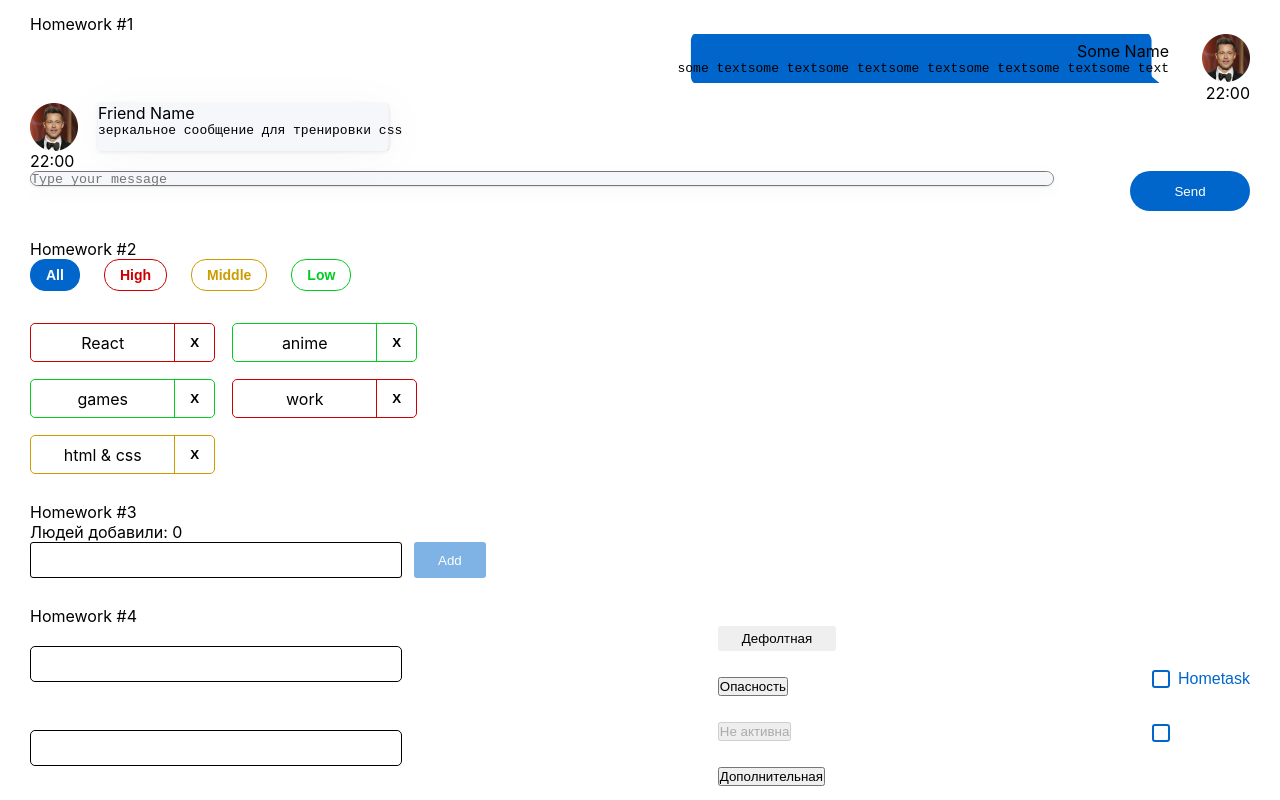
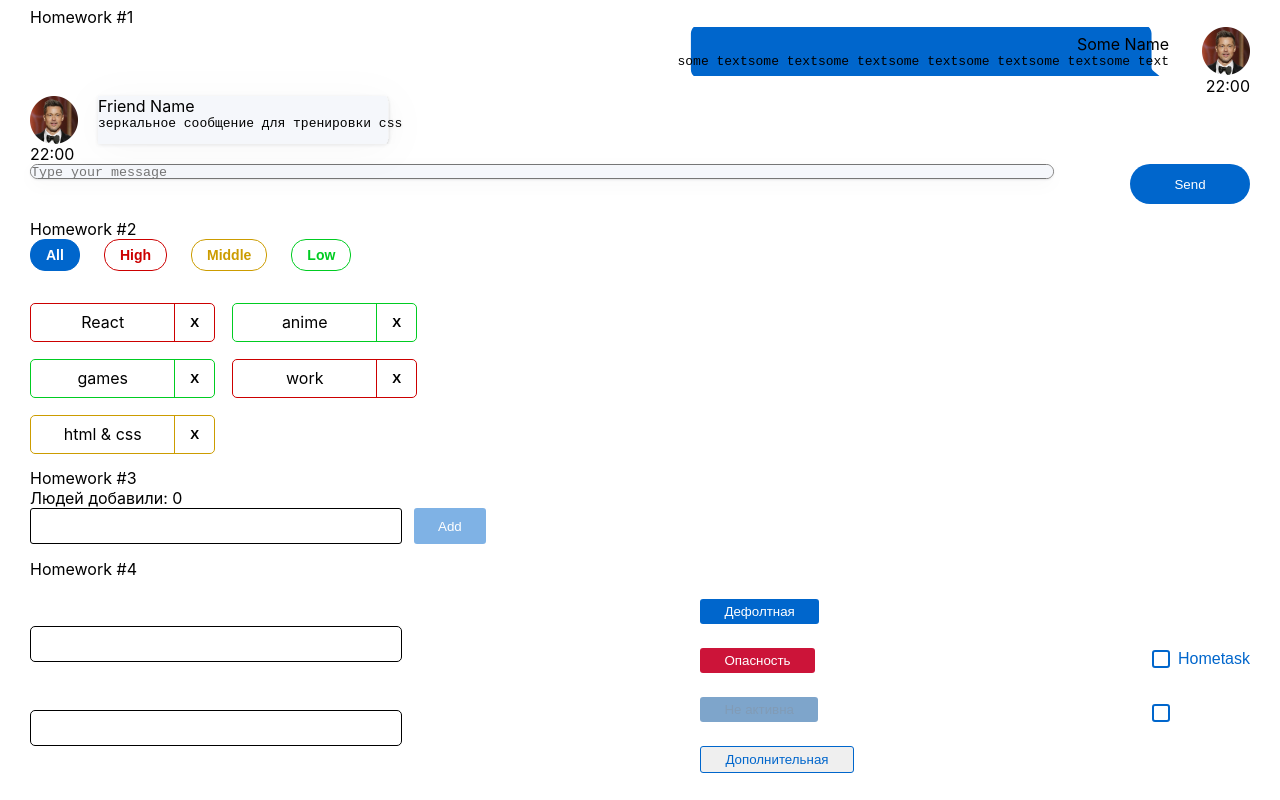
Before and after one commit to EugeneSibc/homework-main, a React (Create React App) app: page / in a window 1280 px wide. Built offline with nearby package versions, Linux system fonts and the light colour scheme.

Commit message:
HW4-sprin2 part2

```diff
--- a/src/s2-homeworks/hw04/Stand.module.css
+++ b/src/s2-homeworks/hw04/Stand.module.css
@@ -2,6 +2,7 @@
     display: flex;
     justify-content: space-between;
     align-items: center;
+    margin: 20px 0;
 }
 
 .inputs {
--- a/src/s2-homeworks/hw04/common/c2-SuperButton/SuperButton.module.css
+++ b/src/s2-homeworks/hw04/common/c2-SuperButton/SuperButton.module.css
@@ -16,7 +16,8 @@
 
 .secondary {
     border: 1px solid #06C;
-    color:#06C
+    color:#06C;
+
 }
 
 .default {
--- a/src/s2-homeworks/hw04/common/c2-SuperButton/SuperButton.tsx
+++ b/src/s2-homeworks/hw04/common/c2-SuperButton/SuperButton.tsx
@@ -20,12 +20,12 @@ const SuperButton: React.FC<SuperButtonPropsType> = (
 
     const finalClassName = s.button
         + (disabled
-                ? s.disabled
+                ? ' ' + s.disabled
                 : xType === 'red'
-                    ? s.red
+                    ? ' ' + s.red
                     : xType === 'secondary'
-                        ? s.secondary
-                            : '')
+                        ? ' ' + s.secondary
+                            : ' ' + s.default)
         + (className ? ' ' + className : '') // задачка на смешивание классов
 
     return (
--- a/src/s2-homeworks/hw04/common/c3-SuperCheckbox/SuperCheckbox.tsx
+++ b/src/s2-homeworks/hw04/common/c3-SuperCheckbox/SuperCheckbox.tsx
@@ -27,7 +27,7 @@ const SuperCheckbox: React.FC<SuperCheckboxPropsType> = (
     }
 ) => {
     const onChangeCallback = (e: ChangeEvent<HTMLInputElement>) => {
-        // задачка на написание онченджа
+        onChangeChecked ? onChangeChecked(e.currentTarget.checked) : onChange
 
     }
 
```
